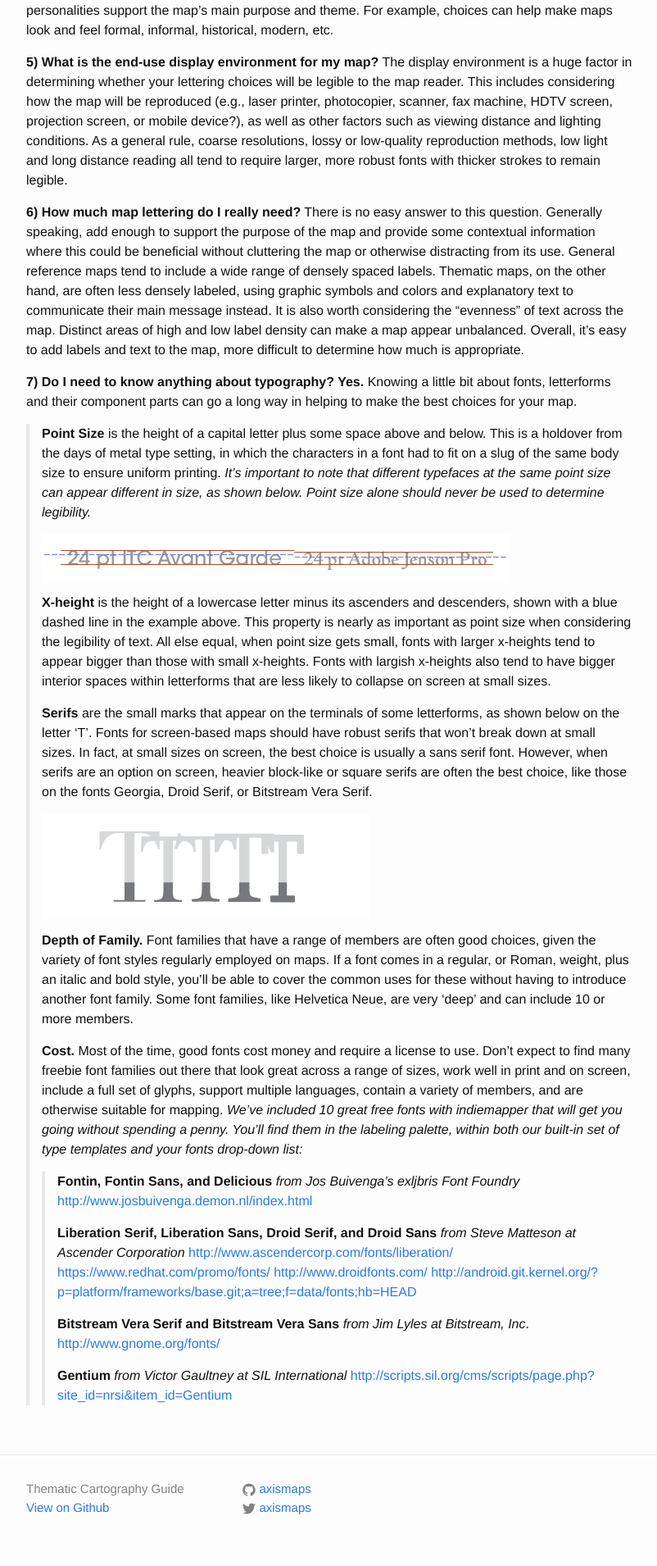
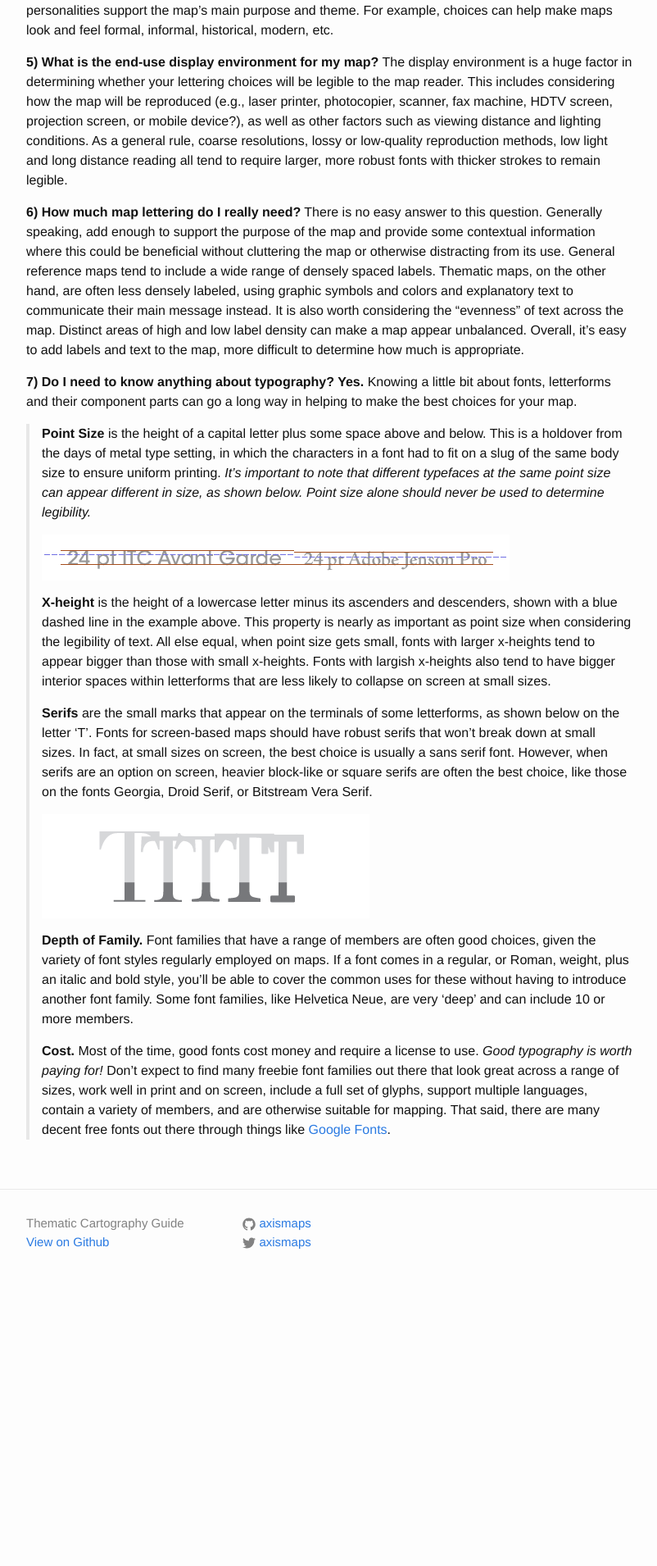
Before and after one commit to axismaps/thematic-cartography, a Jekyll site: the page built from articles/labeling.md, in a window 1280 px wide. Shown: the part 2730-4640 px from the top of the page at 82% size, without its empty margins (238-1040 px from the left). Built offline with Jekyll 4.4.1, drawn with Linux system fonts in a browser that asks for light colours; after the commit the page ends 4316 px from its top, so only the background shows below that.

Commit message:
Truncate font list; needs refreshed suggestions

```diff
--- a/_sass/_layout.scss
+++ b/_sass/_layout.scss
@@ -14,6 +14,7 @@
 .site-title {
     font-size: 26px;
     line-height: 56px;
+    font-weight: 500;
     letter-spacing: -1px;
     margin-bottom: 0;
 
--- a/articles/labeling.md
+++ b/articles/labeling.md
@@ -55,19 +55,4 @@ All else equal, bigger and bolder styles tend to promote labels and text in the
 >
 > **Depth of Family.** Font families that have a range of members are often good choices, given the variety of font styles regularly employed on maps. If a font comes in a regular, or Roman, weight, plus an italic and bold style, you'll be able to cover the common uses for these without having to introduce another font family. Some font families, like Helvetica Neue, are very 'deep' and can include 10 or more members.
 >
-> **Cost.** Most of the time, good fonts cost money and require a license to use. Don't expect to find many freebie font families out there that look great across a range of sizes, work well in print and on screen, include a full set of glyphs, support multiple languages, contain a variety of members, and are otherwise suitable for mapping. _We've included 10 great free fonts with indiemapper that will get you going without spending a penny. You'll find them in the labeling palette, within both our built-in set of type templates and your fonts drop-down list:_
->
-> > **Fontin, Fontin Sans, and Delicious** _from Jos Buivenga's exljbris Font Foundry_
-> >  [http://www.josbuivenga.demon.nl/index.html](http://www.josbuivenga.demon.nl/index.html)
-> >
-> > **Liberation Serif, Liberation Sans, Droid Serif, and Droid Sans** _from Steve Matteson at Ascender Corporation_
-> >  [http://www.ascendercorp.com/fonts/liberation/](http://www.ascendercorp.com/fonts/liberation/)
-> >  [https://www.redhat.com/promo/fonts/](https://www.redhat.com/promo/fonts/)
-> >  [http://www.droidfonts.com/](http://www.droidfonts.com/)
-> >  [http://android.git.kernel.org/?p=platform/frameworks/base.git;a=tree;f=data/fonts;hb=HEAD](http://android.git.kernel.org/?p=platform/frameworks/base.git;a=tree;f=data/fonts;hb=HEAD)
-> >
-> > **Bitstream Vera Serif and Bitstream Vera Sans** _from Jim Lyles at Bitstream, Inc_.
-> >  [http://www.gnome.org/fonts/](http://www.gnome.org/fonts/)
-> >
-> > **Gentium** _from Victor Gaultney at SIL International_
-> >  [http://scripts.sil.org/cms/scripts/page.php?site_id=nrsi&item_id=Gentium](http://scripts.sil.org/cms/scripts/page.php?site_id=nrsi&item_id=Gentium)
+> **Cost.** Most of the time, good fonts cost money and require a license to use. _Good typography is worth paying for!_ Don't expect to find many freebie font families out there that look great across a range of sizes, work well in print and on screen, include a full set of glyphs, support multiple languages, contain a variety of members, and are otherwise suitable for mapping. That said, there are many decent free fonts out there through things like [Google Fonts](https://www.google.com/fonts).
```
